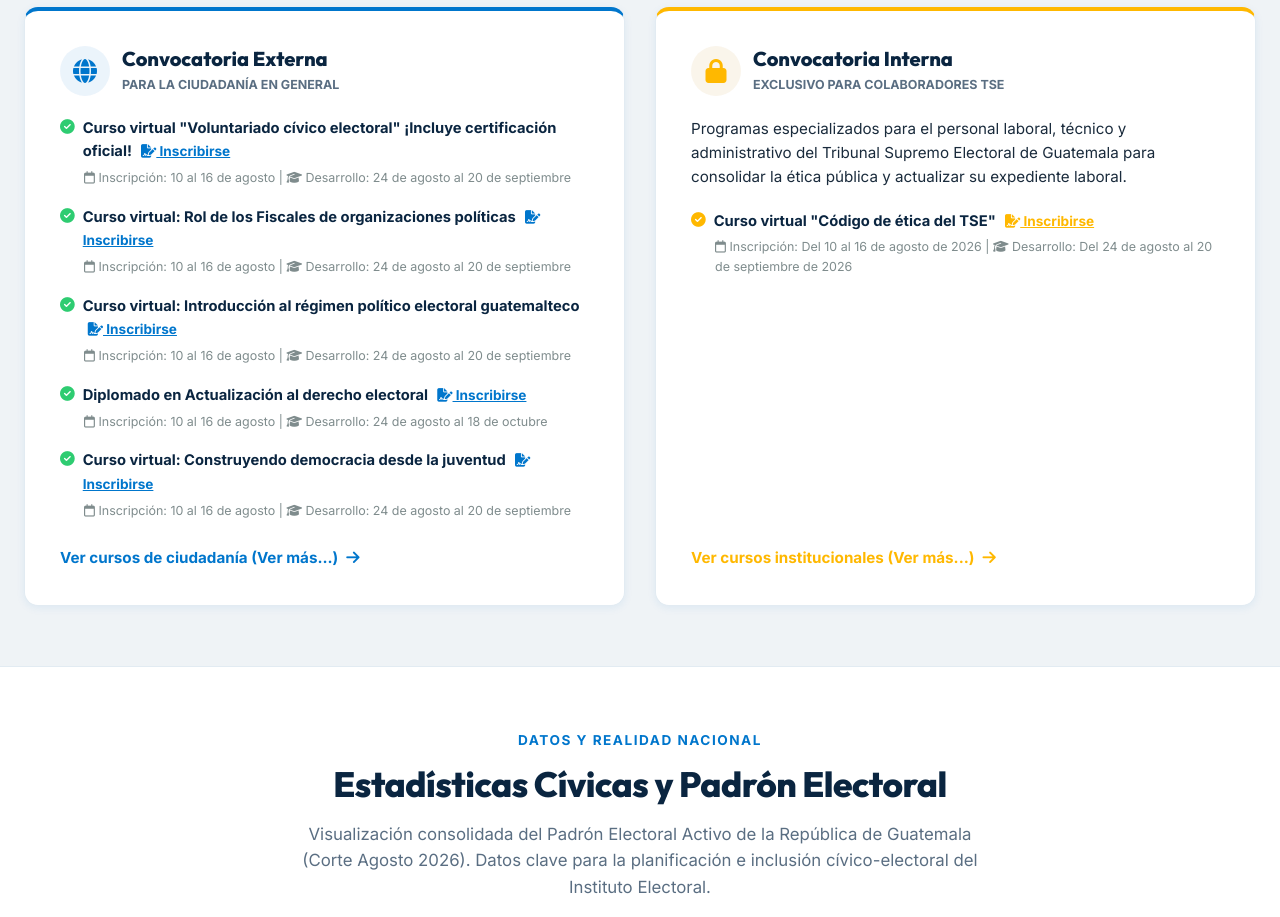
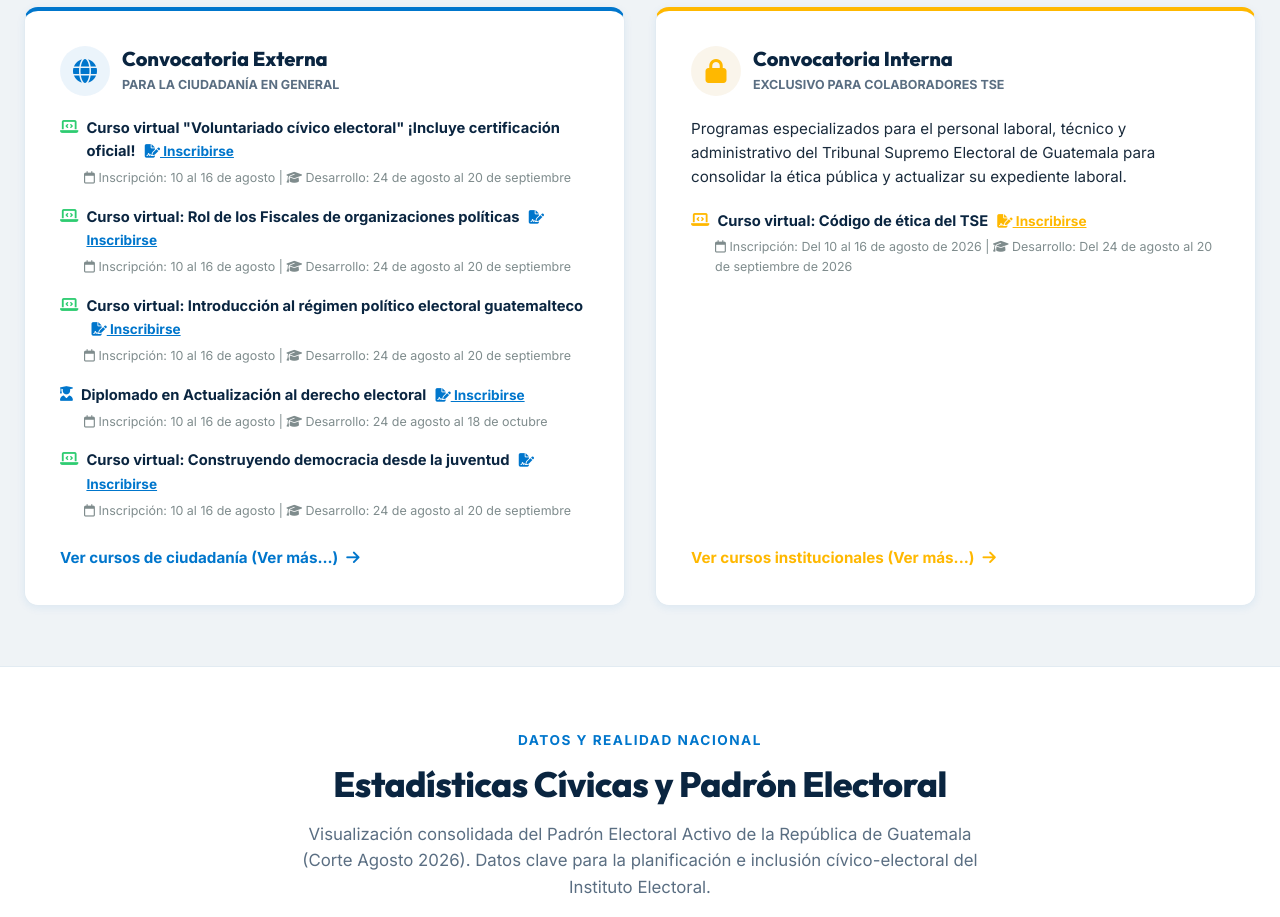
Before and after one commit to paolapaz202504/IEweb, a plain HTML site: page src/index.html in a window 1280 px wide. Shown: the part 1120-2037 px from the top of the page. Drawn offline with Linux system fonts and the light colour scheme; no server answers.

Commit message:
virtual academic ofert seccion was updated

```diff
--- a/src/index.html
+++ b/src/index.html
@@ -190,7 +190,7 @@
                             <!-- Curso 1 -->
                             <li style="display: flex; flex-direction: column; gap: 4px;">
                                 <div style="display: flex; gap: 8px; align-items: start;">
-                                    <i class="fa-solid fa-circle-check" style="color: #2ecc71; margin-top: 3px;"></i>
+                                    <i class="fa-solid fa-laptop-code" style="color: #2ecc71; margin-top: 3px;" title="Curso Virtual"></i>
                                     <span>
                                         <strong>Curso virtual "Voluntariado cívico electoral" ¡Incluye certificación oficial!</strong>
                                         <a href="https://form.typeform.com/to/tTW6GwUo" target="_blank" style="color: var(--color-primary); font-weight: 700; text-decoration: underline; margin-left: 5px; font-size: 0.85rem;"><i class="fa-solid fa-file-signature"></i> Inscribirse</a>
@@ -203,7 +203,7 @@
                             <!-- Curso 2 -->
                             <li style="display: flex; flex-direction: column; gap: 4px;">
                                 <div style="display: flex; gap: 8px; align-items: start;">
-                                    <i class="fa-solid fa-circle-check" style="color: #2ecc71; margin-top: 3px;"></i>
+                                    <i class="fa-solid fa-laptop-code" style="color: #2ecc71; margin-top: 3px;" title="Curso Virtual"></i>
                                     <span>
                                         <strong>Curso virtual: Rol de los Fiscales de organizaciones políticas</strong>
                                         <a href="https://form.typeform.com/to/tTW6GwUo" target="_blank" style="color: var(--color-primary); font-weight: 700; text-decoration: underline; margin-left: 5px; font-size: 0.85rem;"><i class="fa-solid fa-file-signature"></i> Inscribirse</a>
@@ -216,7 +216,7 @@
                             <!-- Curso 3 -->
                             <li style="display: flex; flex-direction: column; gap: 4px;">
                                 <div style="display: flex; gap: 8px; align-items: start;">
-                                    <i class="fa-solid fa-circle-check" style="color: #2ecc71; margin-top: 3px;"></i>
+                                    <i class="fa-solid fa-laptop-code" style="color: #2ecc71; margin-top: 3px;" title="Curso Virtual"></i>
                                     <span>
                                         <strong>Curso virtual: Introducción al régimen político electoral guatemalteco</strong>
                                         <a href="https://form.typeform.com/to/Irb1JFLj" target="_blank" style="color: var(--color-primary); font-weight: 700; text-decoration: underline; margin-left: 5px; font-size: 0.85rem;"><i class="fa-solid fa-file-signature"></i> Inscribirse</a>
@@ -229,7 +229,7 @@
                             <!-- Curso 4 -->
                             <li style="display: flex; flex-direction: column; gap: 4px;">
                                 <div style="display: flex; gap: 8px; align-items: start;">
-                                    <i class="fa-solid fa-circle-check" style="color: #2ecc71; margin-top: 3px;"></i>
+                                    <i class="fa-solid fa-user-graduate" style="color: var(--color-primary); margin-top: 3px;" title="Diplomado Virtual"></i>
                                     <span>
                                         <strong>Diplomado en Actualización al derecho electoral</strong>
                                         <a href="https://form.typeform.com/to/aW2NTQCk" target="_blank" style="color: var(--color-primary); font-weight: 700; text-decoration: underline; margin-left: 5px; font-size: 0.85rem;"><i class="fa-solid fa-file-signature"></i> Inscribirse</a>
@@ -242,7 +242,7 @@
                             <!-- Curso 5 -->
                             <li style="display: flex; flex-direction: column; gap: 4px;">
                                 <div style="display: flex; gap: 8px; align-items: start;">
-                                    <i class="fa-solid fa-circle-check" style="color: #2ecc71; margin-top: 3px;"></i>
+                                    <i class="fa-solid fa-laptop-code" style="color: #2ecc71; margin-top: 3px;" title="Curso Virtual"></i>
                                     <span>
                                         <strong>Curso virtual: Construyendo democracia desde la juventud</strong>
                                         <a href="https://form.typeform.com/to/vQId9Glm" target="_blank" style="color: var(--color-primary); font-weight: 700; text-decoration: underline; margin-left: 5px; font-size: 0.85rem;"><i class="fa-solid fa-file-signature"></i> Inscribirse</a>
@@ -277,9 +277,9 @@
                         <ul style="list-style: none; padding: 0; margin: 0 0 25px 0; display: flex; flex-direction: column; gap: 18px; font-size: 0.92rem; color: var(--color-navy);">
                             <li style="display: flex; flex-direction: column; gap: 4px;">
                                 <div style="display: flex; gap: 8px; align-items: start;">
-                                    <i class="fa-solid fa-circle-check" style="color: var(--color-gold, #b8860b); margin-top: 3px;"></i>
+                                    <i class="fa-solid fa-laptop-code" style="color: var(--color-gold, #b8860b); margin-top: 3px;" title="Curso Virtual"></i>
                                     <span>
-                                        <strong>Curso virtual "Código de ética del TSE"</strong>
+                                        <strong>Curso virtual: Código de ética del TSE</strong>
                                         <a href="https://form.typeform.com/to/t1W52jQA" target="_blank" style="color: var(--color-gold, #b8860b); font-weight: 700; text-decoration: underline; margin-left: 5px; font-size: 0.85rem;"><i class="fa-solid fa-file-signature"></i> Inscribirse</a>
                                     </span>
                                 </div>
```
